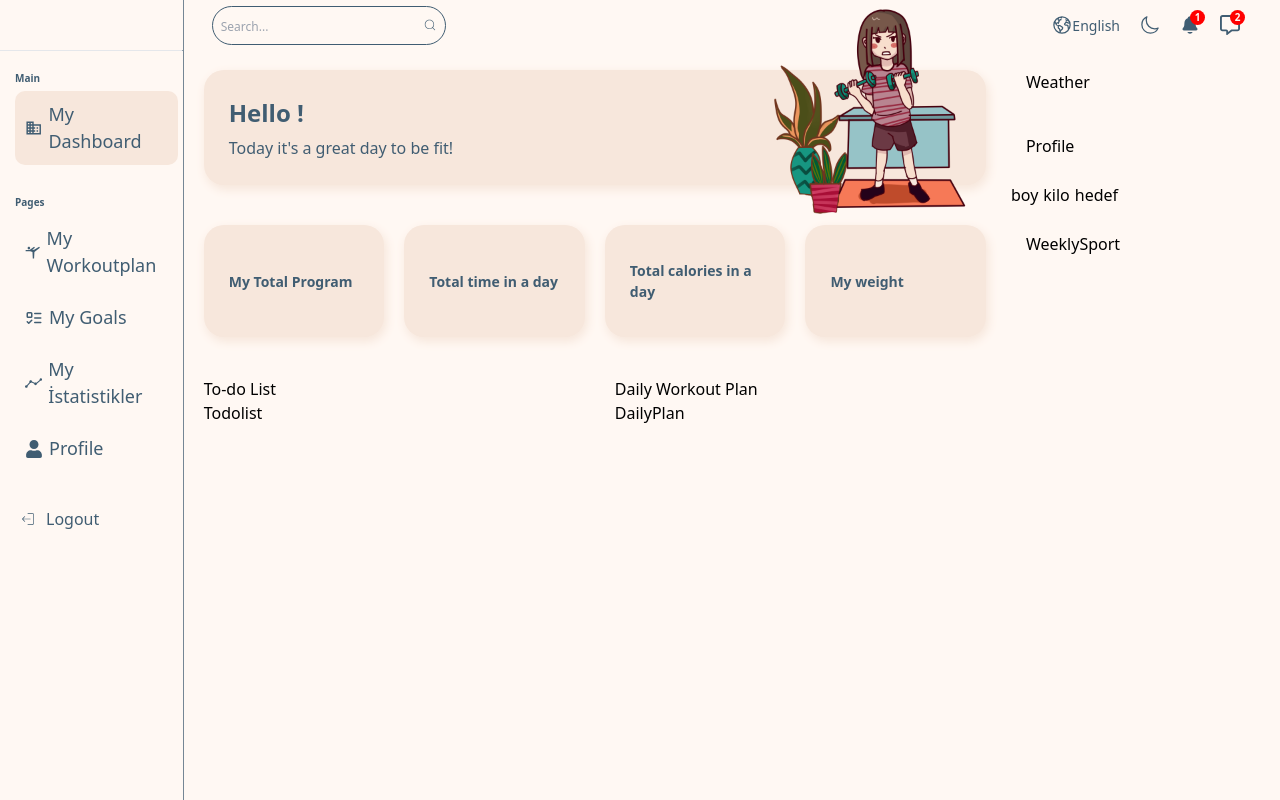
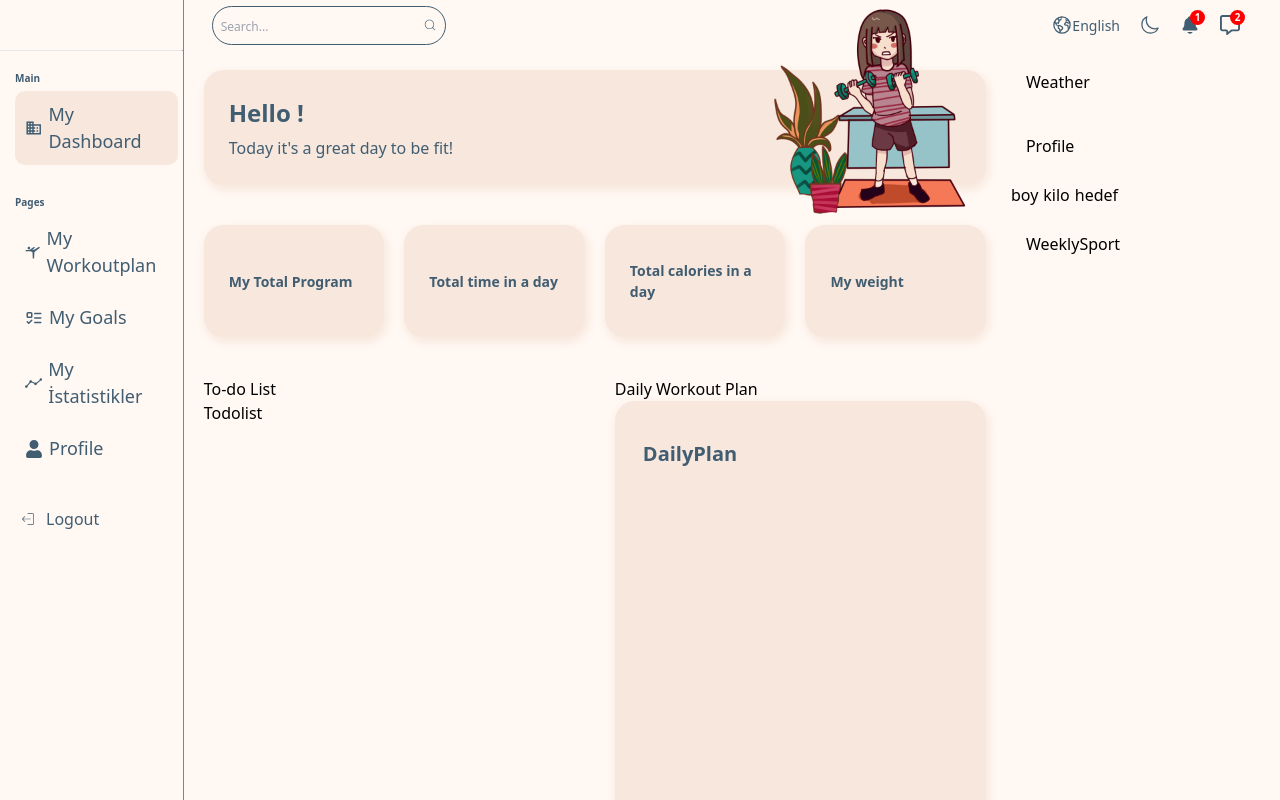
Before and after one commit to dilsad-erdogan/fitness-tracker, a React (Create React App) app in the folder client/: page /user in a window 1280 px wide. Built offline with nearby package versions, Linux system fonts and the light colour scheme; no server answers; sample sign-in values are in the browser's storage.

Commit message:
daily plan started

```diff
--- a/client/src/components/dailyPlan/DailyPlan.jsx
+++ b/client/src/components/dailyPlan/DailyPlan.jsx
@@ -1,8 +1,10 @@
-import React from 'react'
+import './dailyplan.scss';
 
 const DailyPlan = () => {
   return (
-    <div>DailyPlan</div>
+    <div className='dailyplan flex flex-col p-7 min-h-[500px] rounded-[20px]'>
+      <div className="title">DailyPlan</div>
+    </div>
   )
 }
 
--- /dev/null
+++ b/client/src/components/dailyPlan/dailyplan.scss
@@ -0,0 +1,22 @@
+.dailyplan{
+    box-shadow: 2px 4px 10px 1px var(--light);
+    background-color: var(--light);
+
+    .title{
+        font-weight: bold;
+        font-size: 20px;
+        color: var(--dark);
+        margin-top: 10px;
+        display: flex;
+        align-items: center;
+    }
+}
+
+.dailyplan:hover{
+    box-shadow: 2px 4px 10px 1px var(--dark);
+    background-color: var(--dark);
+
+    .title{
+        color: var(--light);
+    }
+}
```
